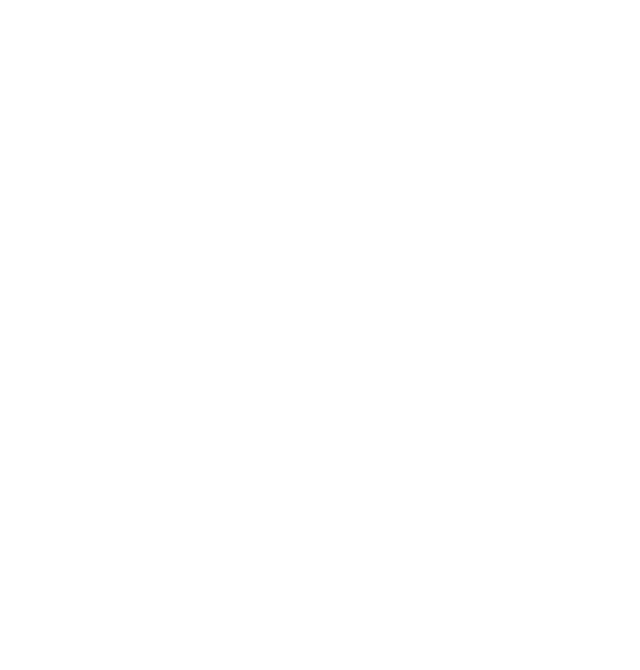
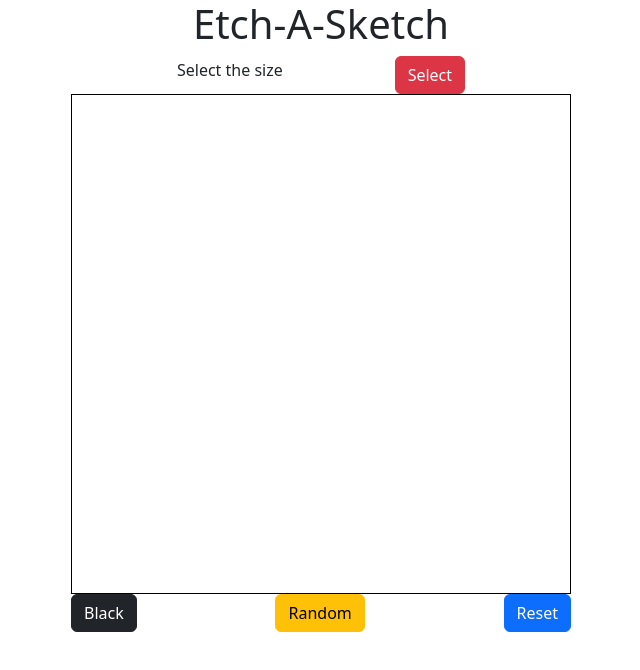
Before and after one commit to Persuantgecko80/Etch-a-Sketch, a plain HTML site: page index.html in a window 1280 px wide. Shown: the whole page, without its empty margins (319-959 px from the left). Drawn offline with nearby package versions, Linux system fonts and the light colour scheme.

Commit message:
Added the buttons (Bootstrap) and CSS

```diff
--- a/index.html
+++ b/index.html
@@ -3,9 +3,23 @@
 <head>
     <meta charset="UTF-8">
     <meta name="viewport" content="width=device-width, initial-scale=1.0">
-    <title>Document</title>
+    <title>Etch-A-Sketch</title>
+    <script src="script.js"></script>
+    <link rel="stylesheet" href="style.css">
+    <link href="https://cdn.jsdelivr.net/npm/bootstrap@5.3.2/dist/css/bootstrap.min.css" rel="stylesheet" integrity="sha384-T3c6CoIi6uLrA9TneNEoa7RxnatzjcDSCmG1MXxSR1GAsXEV/Dwwykc2MPK8M2HN" crossorigin="anonymous">
+
 </head>
 <body>
-
+    <h1>Etch-A-Sketch</h1>
+    <div class="header">
+        <h6>Select the size</h6>
+        <button id="popup" class="btn btn-danger">Select</button>
+    </div>
+    <div class="board"></div>
+    <div class="footer">
+        <button class="btn btn-dark">Black</button>
+        <button class="btn btn-warning">Random</button>
+        <button class="btn btn-primary">Reset</button>
+    </div>
 </body>
 </html>
--- a/style.css
+++ b/style.css
@@ -0,0 +1,29 @@
+body{
+    display: flex;
+    justify-content: center;
+    align-items: center;
+    flex-direction: column;
+}
+
+.header{
+    display: flex;
+    flex-direction: row;
+    align-items: center;
+    width: 400px;
+    justify-content: space-around;
+}
+
+.footer{
+    display: flex;
+    flex-direction: row;
+    justify-content: space-between;
+    width: 500px;
+    align-items: center;
+}
+
+.board{
+    width: 500px;
+    height: 500px;
+    display: grid;
+    border: 1px solid black;
+}
```
